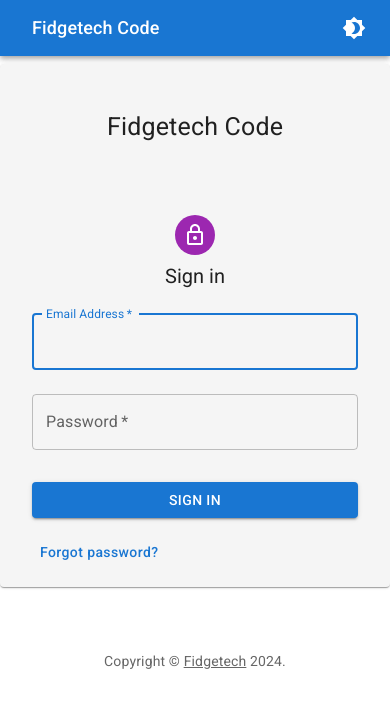
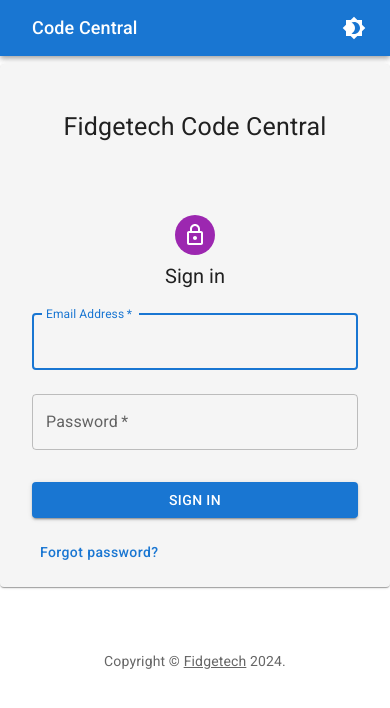
Before and after one commit to fidgetech/fidgetcode, a React (Vite) app: page /login in a window 390 px wide. Shown: the top 708 px of the page. Built offline with nearby package versions, Linux system fonts and the light colour scheme; no server answers.

Commit message:
remove hamburger menu; rename site

```diff
--- a/index.html
+++ b/index.html
@@ -4,7 +4,7 @@
     <meta charset="UTF-8" />
     <link rel="icon" type="image/svg+xml" href="/vite.svg" />
     <meta name="viewport" content="width=device-width, initial-scale=1.0" />
-    <title>Fidgetech Code</title>
+    <title>Fidgetech Code Central</title>
   </head>
   <body>
     <div id="root"></div>
--- a/src/components/Auth/Authentication.jsx
+++ b/src/components/Auth/Authentication.jsx
@@ -21,7 +21,7 @@
   return (
     <>
       <Typography variant="h4" component="h1" align="center" gutterBottom sx={{ mt: 4 }}>
-        Fidgetech Code
+        Fidgetech Code Central
       </Typography>
 
       <Container component="main" maxWidth="xs">
--- a/src/components/Layout/Navbar.jsx
+++ b/src/components/Layout/Navbar.jsx
@@ -17,7 +17,7 @@
     <AppBar position="static">
       <Toolbar>
         <Box sx={{ display: 'flex', justifyContent: 'space-between', width: '100%' }}>
-          <Typography variant="h6" sx={{ padding: '6px 16px', borderRadius: '4px' }}>Fidgetech Code</Typography>
+          <Typography variant="h6" sx={{ padding: '6px 16px', borderRadius: '4px' }}>Code Central</Typography>
           <Box>
             {isSignedIn && (
               <>
@@ -58,7 +58,7 @@
       <Toolbar>
 
         {/* hamburger menu for xs screns; only when logged in */}
-        <Box sx={{ flexGrow: 1, display: { xs: isSignedIn ? 'flex' : 'none', sm: 'none' } }}>
+        {/* <Box sx={{ flexGrow: 1, display: { xs: isSignedIn ? 'flex' : 'none', sm: 'none' } }}>
           <IconButton size="large" color="inherit" aria-label="open drawer" onClick={handleToggleHamburgerMenu}>
             <MenuIcon />
           </IconButton>
@@ -76,18 +76,18 @@
               <Typography textAlign="center">A Menu Item</Typography>
             </MenuItem>
           </Menu>
-        </Box>
+        </Box> */}
 
         <Box sx={{ display: 'flex', justifyContent: 'space-between', width: '100%' }}>
           <Typography component={Link} to='/' variant="h6" color='inherit' sx={{
               textDecoration: 'none',
               padding: '6px 16px',
               borderRadius: '4px',
-              display: { xs: isSignedIn ? 'none' : 'flex', sm: 'flex' },
+              // display: { xs: isSignedIn ? 'none' : 'flex', sm: 'flex' },
               '&:hover': { backgroundColor: 'rgba(255, 255, 255, 0.08)' },
             }}
           >
-            Fidgetech Code
+            Code Central
           </Typography>
 
           <Box>
--- a/src/components/student/Courses.jsx
+++ b/src/components/student/Courses.jsx
@@ -11,7 +11,8 @@
 
   return (
     <>
-      <Typography variant='h4'>{track.title}</Typography>
+      {/* <Typography variant='h4'>{track.title}</Typography> */}
+      <Typography variant='h4'>Courses</Typography>
       <CoursesList trackId={trackId} studentId={uid} />
     </>
   );
```
